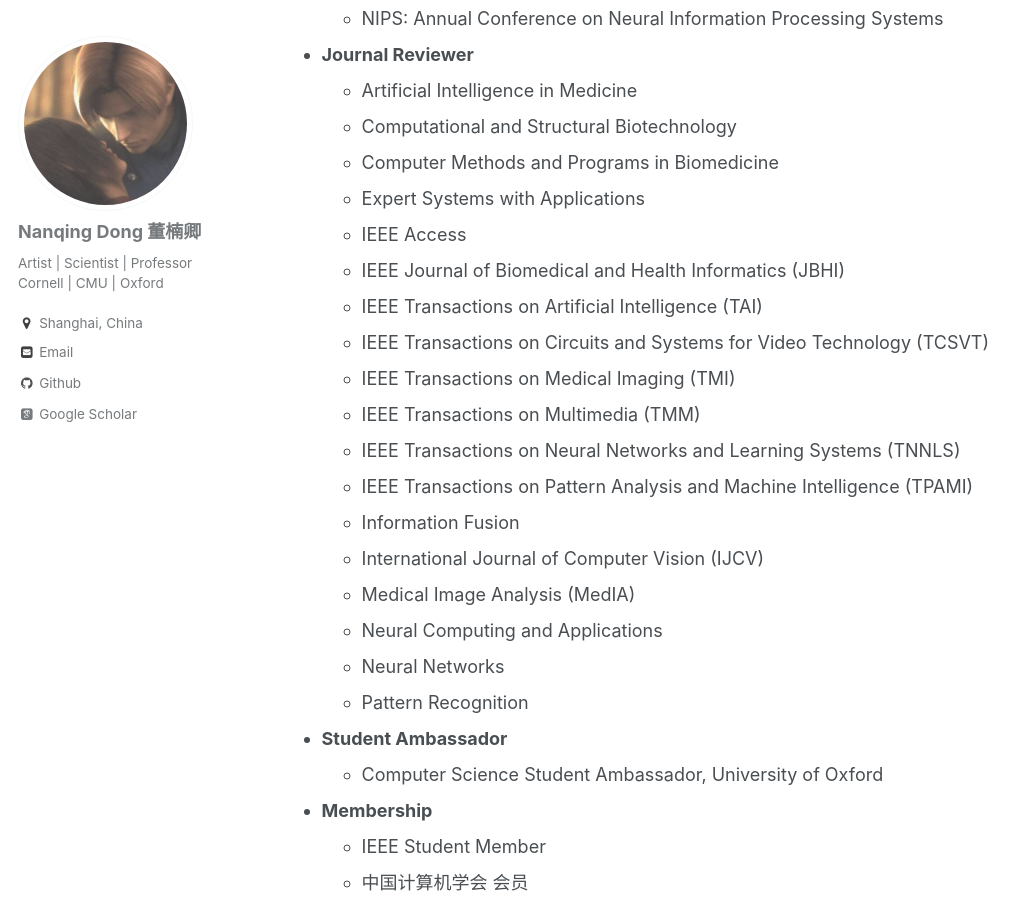
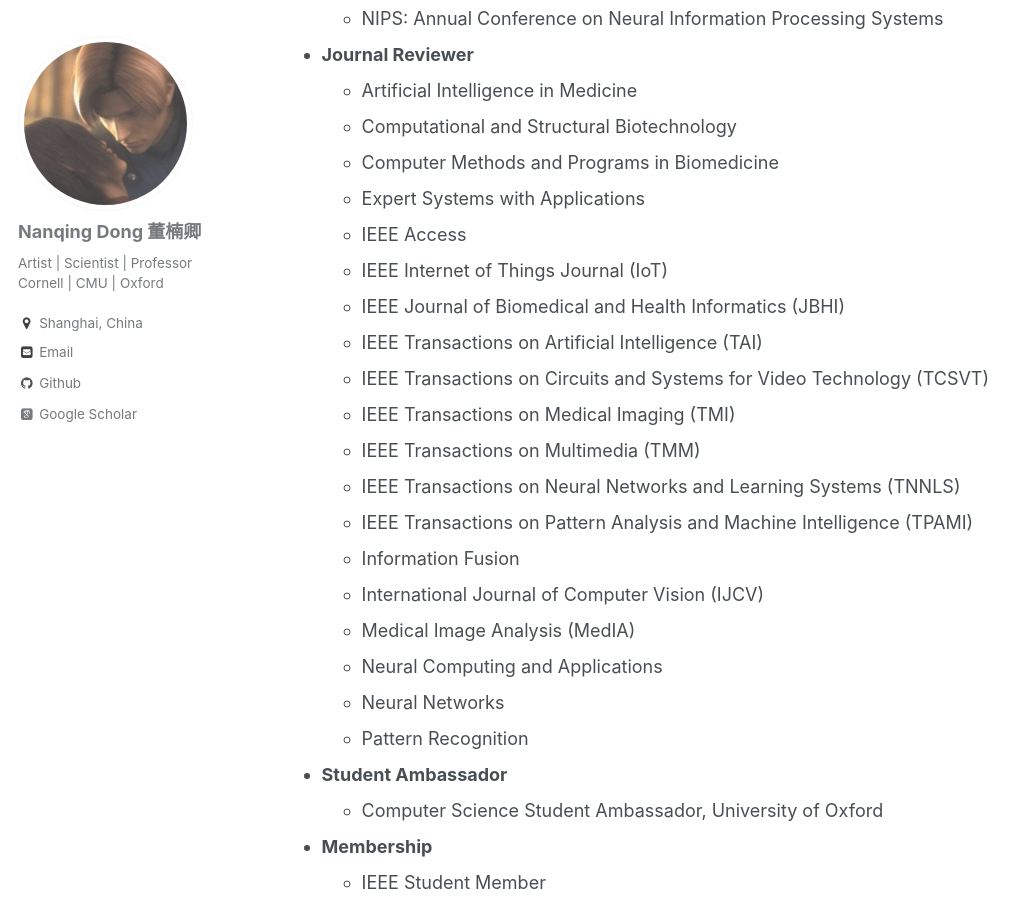
Before and after one commit to eveningdong/eveningdong.github.io, a Jekyll site: the page built from _pages/academic.md, in a window 1280 px wide and 900 px high, scrolled down 2153 px. Shown: the whole window, without its empty margins (0-1033 px from the left). Built offline with Jekyll 4.4.1, drawn with Linux system fonts in a browser that asks for light colours; some web fonts are replaced.

Commit message:
Update academic.md

```diff
--- a/_pages/academic.md
+++ b/_pages/academic.md
@@ -77,6 +77,7 @@
   + Computer Methods and Programs in Biomedicine
   + Expert Systems with Applications
   + IEEE Access
+  + IEEE Internet of Things Journal (IoT)
   + IEEE Journal of Biomedical and Health Informatics (JBHI)
   + IEEE Transactions on Artificial Intelligence (TAI)
   + IEEE Transactions on Circuits and Systems for Video Technology (TCSVT)
```
